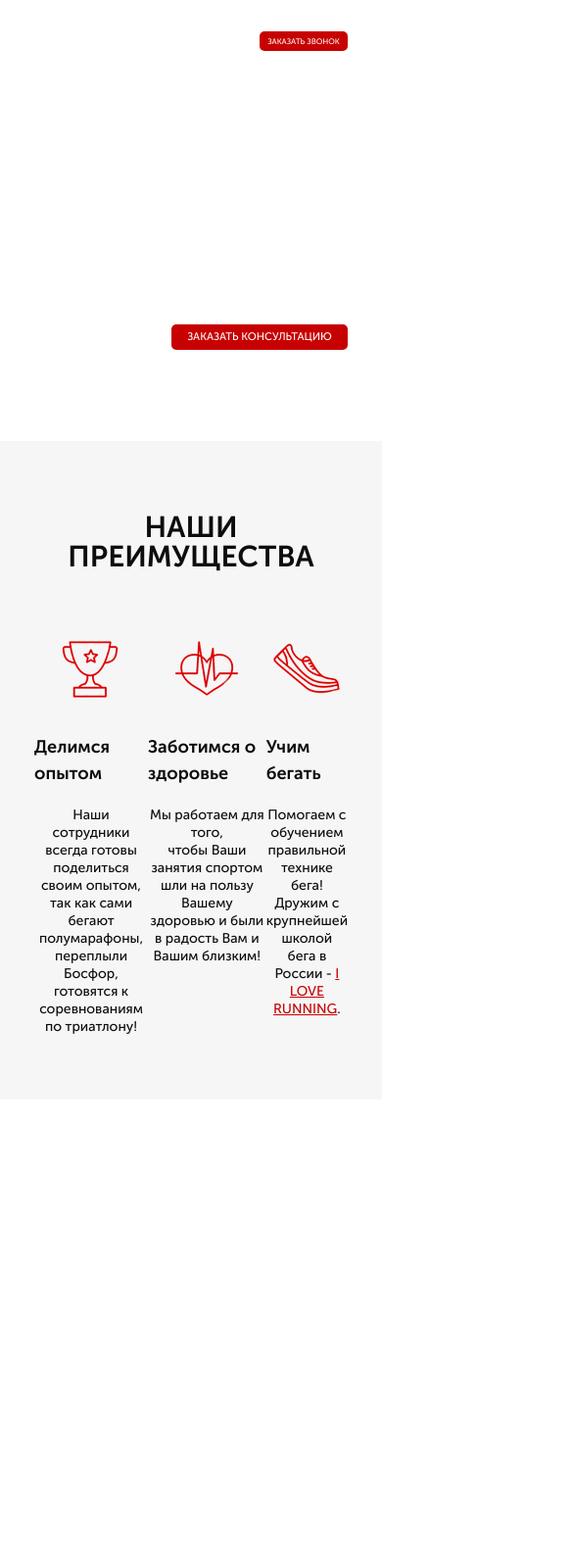
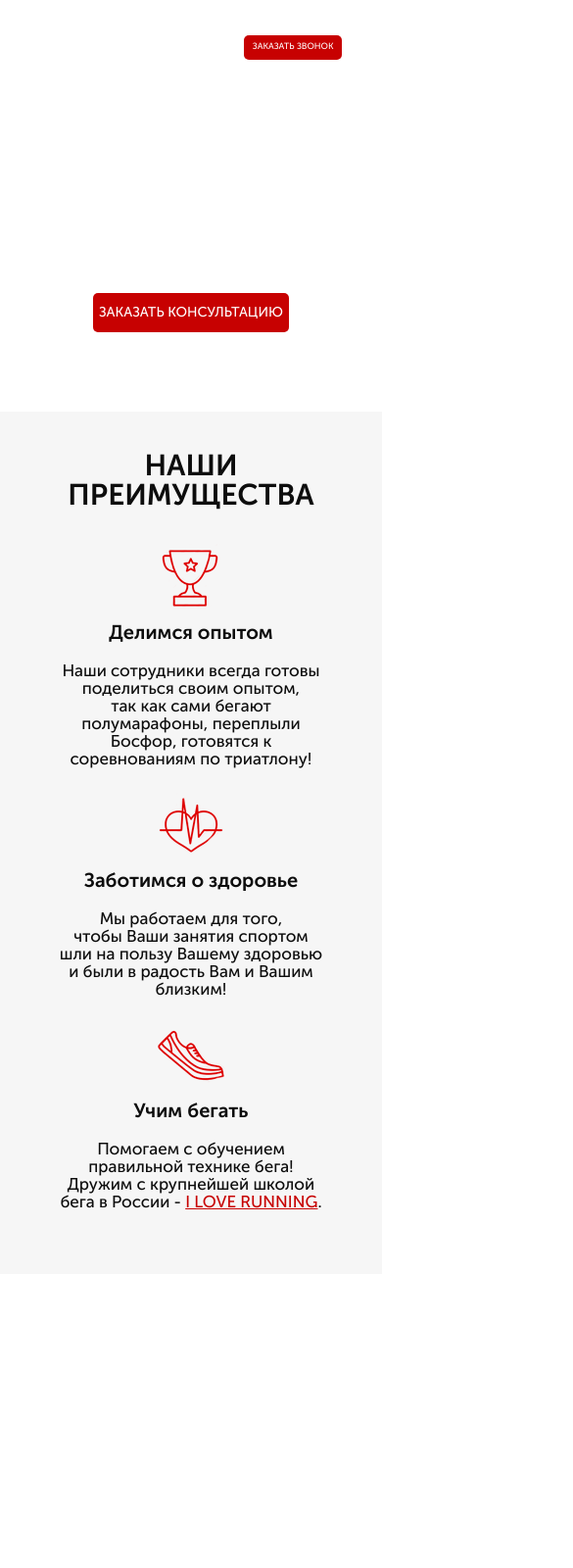
Before and after one commit to gorohov09/project_3, a website: page src/index.html in a window 390 px wide. Shown: the top 1600 px of the page at 98% size, 585 px wide, since content can reach past the window. Drawn offline with nearby package versions, Linux system fonts and the light colour scheme.

Commit message:
adaptive

```diff
--- a/src/js/script.js
+++ b/src/js/script.js
@@ -10,7 +10,15 @@ $(document).ready(function(){
                     dots: true,
                     arrows: false
                 }
+            },
+            {
+                breakpoint: 576,
+                settings: {
+                    dots: true,
+                    arrows: false,
+                }
             }
+
         ]
     });
   });
--- a/src/sass/_media.scss
+++ b/src/sass/_media.scss
@@ -108,65 +108,126 @@
     }
 
     .promo {
-        min-height: 450px;
+        min-height: 420px;
         padding: 16px 0 30px 0;
         .header {
+            display: flex;
+            justify-content: space-around;
             &__logo {
-                width: 130px;
+                img {
+                    width: 80%;
+                }
+
             }
 
             &__official {
-                font-size: 8px;
-                span {
-                    font-size: 9px;
-                }
+                display: none;
             }
 
             &__phone {
-                font-size: 9px;
+                font-size: 13px;
             }
 
             .button {
-                width: 90px;
-                height: 20px;
-                font-size: 8px;
+                width: 100px;
+                height: 25px;
+                font-size: 9px;
+
             }
         }
 
         &__wrapper {
+            align-items: center;
             margin-top: 50px;
         }
 
         &__header {
-            font-size: 20px;
+            text-align: center;
+            font-size: 35px;
         }
         &__subheader {
-            font-size: 12px;
-            margin-top: 5px;
+            text-align: center;
+            font-size: 20px;
+            margin-top: 15px;
         }
         &__icons {
-            margin-top: 30px;
-            width: 230px;
+            display: none;
         }
-        &__icon {
 
-            img {
-                width: 30px;
-            }
-
-            &__text{
-                font-size: 9px;
-            }
-        }
         .button_main {
-            margin-top: 30px;
-            width: 180px;
-            height: 26px;
-            font-size: 11px;
+            margin-top: 25px;
+            width: 200px;
+            height: 40px;
+            font-size: 14px;
         }
         &__link {
             margin-top: 10px;
-            font-size: 10px;
+            font-size: 15px;
+        }
+    }
+
+    .advantages {
+        padding: 40px 0 40px 0;
+        &__icons {
+            display: flex;
+            flex-direction: column;
+            align-items: center;
+            margin-top: 35px;
+        }
+        &__icon {
+            margin-bottom: 25px;
+            &__subheader {
+                margin-top: 10px;
+                font-size: 20px;
+            }
+            &__text {
+                margin-top: 15px;
+                font-size: 17px;
+            }
+        }
+    }
+
+    .consultation {
+        min-height: 680px;
+        padding: 40px 0 40px 0;
+        .title_left {
+            font-size: 31px;
+            line-height: 42px;
+        }
+        &__descr {
+            font-size: 18px;
+        }
+        .feed-form {
+            width: 270px;
+            input {
+                height: 50px;
+            }
+        }
+    }
+
+    .carousel {
+        padding: 50px 0 50px 0;
+
+        &__inner {
+            width: 100%;
+            img {
+                width: 300px;
+                margin: 0 auto;
+            }
+        }
+        .slick-dots {
+            display: flex;
+            justify-content: space-around;
+            button {
+                display: none;
+            }
+
         }
     }
 }
+
+@media (max-width: 325px) {
+    .container {
+        max-width: 300px;
+    }
+}
--- a/src/sass/style.scss
+++ b/src/sass/style.scss
@@ -4,6 +4,7 @@
 }
 
 .container{
+    position: relative;
     max-width: 950px;
     margin: 0 auto;
 }
```
Also changed, not shown: src/index.html (+2 -1 lines), src/css/style.min.css.
